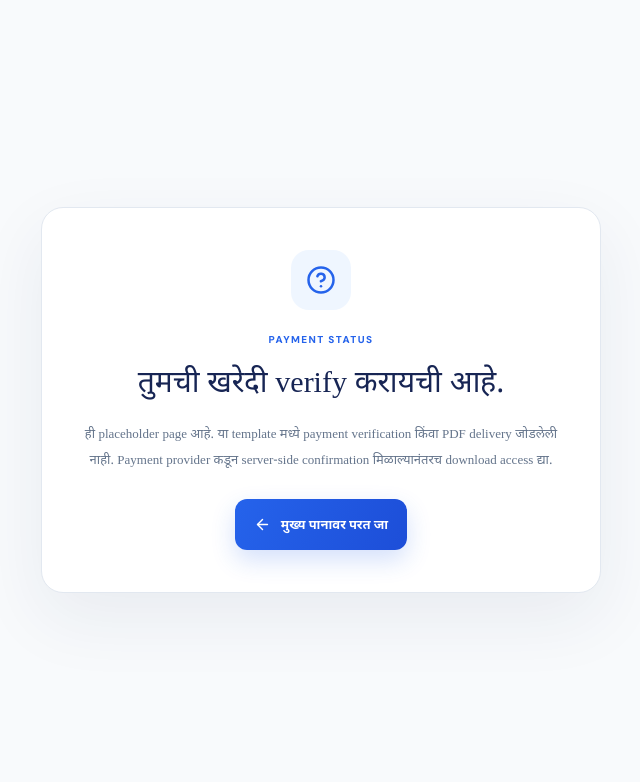
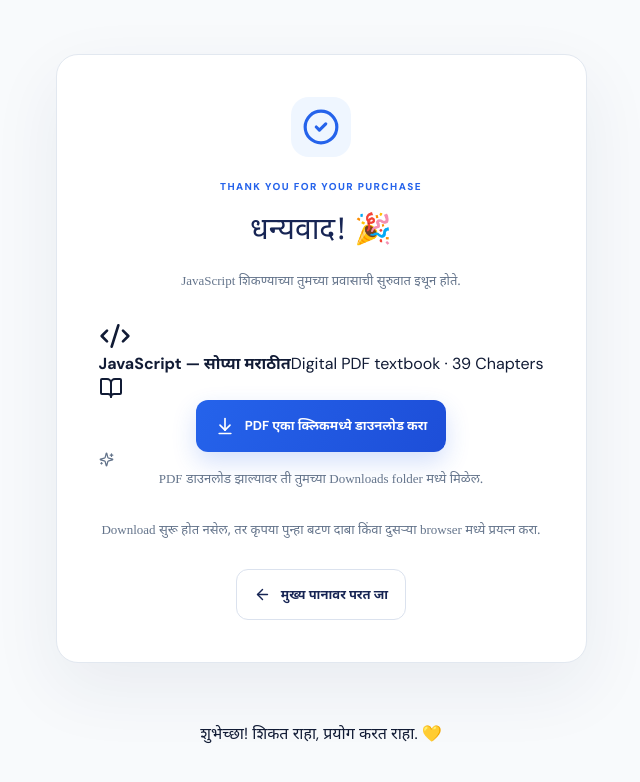
Before and after one commit to yashkumavat404/Javascript-Marathi-Landing, a Next.js app: page /success in a window 1280 px wide. Shown: the top 782 px of the page, without its empty margins (319-959 px from the left). Built offline with nearby package versions, Linux system fonts and the light colour scheme.

Commit message:
Create Marathi textbook thank-you and PDF download page

```diff
--- a/app/success/page.tsx
+++ b/app/success/page.tsx
@@ -1,14 +1,36 @@
 import Link from "next/link";
-import { ArrowLeft, CircleHelp } from "lucide-react";
+import { ArrowDownToLine, ArrowLeft, BookOpen, CheckCircle2, Code2, Sparkles } from "lucide-react";
+
+export const metadata = {
+  title: "धन्यवाद! | JavaScript सोप्या मराठीत",
+  description: "JavaScript सोप्या मराठीत digital textbook डाउनलोड करा.",
+};
 
 export default function SuccessPage() {
-  return <main className="success-page">
-    <div className="success-card">
-      <div className="success-icon"><CircleHelp size={30}/></div>
-      <div className="section-kicker">PAYMENT STATUS</div>
-      <h1>तुमची खरेदी verify करायची आहे.</h1>
-      <p>ही placeholder page आहे. या template मध्ये payment verification किंवा PDF delivery जोडलेली नाही. Payment provider कडून server-side confirmation मिळाल्यानंतरच download access द्या.</p>
-      <Link className="button button-primary" href="/"><ArrowLeft size={17}/> मुख्य पानावर परत जा</Link>
-    </div>
-  </main>;
+  return (
+    <main className="success-page">
+      <div className="success-card">
+        <div className="success-icon"><CheckCircle2 size={38} /></div>
+        <div className="section-kicker">THANK YOU FOR YOUR PURCHASE</div>
+        <h1>धन्यवाद! 🎉</h1>
+        <p className="success-lead">JavaScript शिकण्याच्या तुमच्या प्रवासाची सुरुवात इथून होते.</p>
+        <div className="success-book">
+          <div className="success-book-icon"><Code2 size={32} /></div>
+          <div>
+            <strong>JavaScript — सोप्या मराठीत</strong>
+            <span>Digital PDF textbook · 39 Chapters</span>
+          </div>
+          <BookOpen className="success-book-mark" size={24} />
+        </div>
+        <a className="button button-primary success-download" href="/JavaScript_for_Beginners_Marathi.pdf" download="JavaScript_Sopya_Marathit.pdf">
+          <ArrowDownToLine size={20} /> PDF एका क्लिकमध्ये डाउनलोड करा
+        </a>
+        <p className="success-note"><Sparkles size={15} /> PDF डाउनलोड झाल्यावर ती तुमच्या Downloads folder मध्ये मिळेल.</p>
+        <div className="success-divider" />
+        <p className="success-help">Download सुरू होत नसेल, तर कृपया पुन्हा बटण दाबा किंवा दुसऱ्या browser मध्ये प्रयत्न करा.</p>
+        <Link className="button button-ghost success-home" href="/"><ArrowLeft size={17} /> मुख्य पानावर परत जा</Link>
+      </div>
+      <p className="success-footer">शुभेच्छा! शिकत राहा, प्रयोग करत राहा. 💛</p>
+    </main>
+  );
 }
```
